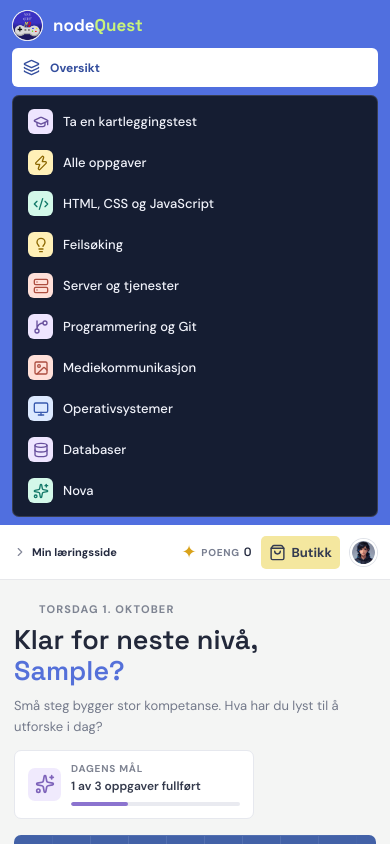
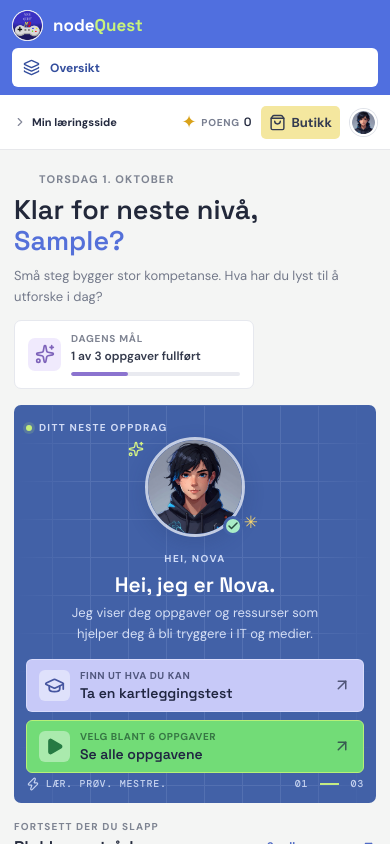
Before and after one commit to Kfmoss/nodeQuest, a React (Vite) app: page / in a window 390 px wide. Both pictures are taken after typing "Sample" into the empty fields and a click on the button "Start læringsløypa". Shown: the top 844 px of the page. Built offline with nearby package versions, Linux system fonts and the light colour scheme.

Commit message:
menu de cortina

```diff
--- a/src/App.css
+++ b/src/App.css
@@ -250,10 +250,12 @@
   .sidebar { width: auto; min-height: 0; flex: 0 0 auto; flex-direction: column; align-items: stretch; gap: 9px; padding: 10px 15px; }
   .brand { flex: 0 0 auto; padding: 0; font-size: 17px; }
   .brand-mark { width: 31px; height: 31px; flex-basis: 31px; }
-  .sidebar-scroll { width: 100%; flex-direction: column; gap: 8px; overflow: visible; padding: 0; }
+  .sidebar-scroll { width: 100%; flex-direction: column; gap: 0; overflow: visible; padding: 0; }
+  .sidebar-scroll.mobile-menu-open { gap: 8px; }
   .nav-section { width: 100%; flex-direction: column; flex: 0 0 auto; gap: 3px; }
   .desktop-nav-section { display: none; }
-  .mobile-nav-section { display: flex; flex-direction: column; gap: 2px; padding: 6px; border: 1px solid #ffffff26; border-radius: 7px; background: #101522e8; }
+  .mobile-nav-section { display: flex; min-height: 0; flex: 0 1 auto; flex-direction: column; gap: 2px; max-height: 0; overflow: hidden; padding: 0 6px; border: 0 solid #ffffff26; border-radius: 7px; opacity: 0; visibility: hidden; pointer-events: none; background: #101522e8; transition: max-height 300ms ease, padding 300ms ease, border-width 300ms ease, opacity 180ms ease, visibility 0s linear 300ms; }
+  .mobile-nav-section.is-open { max-height: 460px; padding-block: 6px; border-width: 1px; opacity: 1; visibility: visible; pointer-events: auto; transition: max-height 300ms ease, padding 300ms ease, border-width 300ms ease, opacity 180ms ease, visibility 0s; }
   .nav-heading, .sidebar-footer, .nav-icon, .nav-chevron { display: none; }
   .nav-item { width: 100%; min-height: 39px; padding: 0 11px; white-space: nowrap; color: #e1e7ff; font-size: 13px; }
   .nav-item > span:nth-child(2) { flex: 1; }
--- a/src/App.tsx
+++ b/src/App.tsx
@@ -246,6 +246,7 @@ function App() {
   }).format(new Date());
   const [studentName, setStudentName] = useState("");
   const [view, setView] = useState("home");
+  const [mobileMenuOpen, setMobileMenuOpen] = useState(false);
   const [selectedTopic, setSelectedTopic] = useState("Alle oppgaver");
   const [catalogTab, setCatalogTab] = useState<"tasks" | "resources">("tasks");
   const [dialog, setDialog] = useState<"test" | "store" | null>(null);
@@ -524,19 +525,29 @@ function App() {
           </span>
         </a>
 
-        <div className="sidebar-scroll">
+        <div className={`sidebar-scroll ${mobileMenuOpen ? "mobile-menu-open" : ""}`}>
           <div className="nav-section">
             <p className="nav-heading">Læringsløype</p>
             <button
               className={`nav-item ${view === "home" ? "is-active" : ""}`}
-              onClick={() => setView("home")}
+              aria-expanded={mobileMenuOpen}
+              aria-controls="mobile-navigation"
+              onClick={() => {
+                setView("home");
+                setMobileMenuOpen((isOpen) => !isOpen);
+              }}
             >
               <Layers3 size={17} />
               <span>Oversikt</span>
             </button>
           </div>
 
-          <div className="nav-section mobile-nav-section">
+          <div
+            className={`nav-section mobile-nav-section ${mobileMenuOpen ? "is-open" : ""}`}
+            id="mobile-navigation"
+            aria-hidden={!mobileMenuOpen}
+            inert={!mobileMenuOpen}
+          >
             <button
               className={`mobile-nav-item ${view === "test" ? "is-active" : ""}`}
               onClick={startTest}
```
